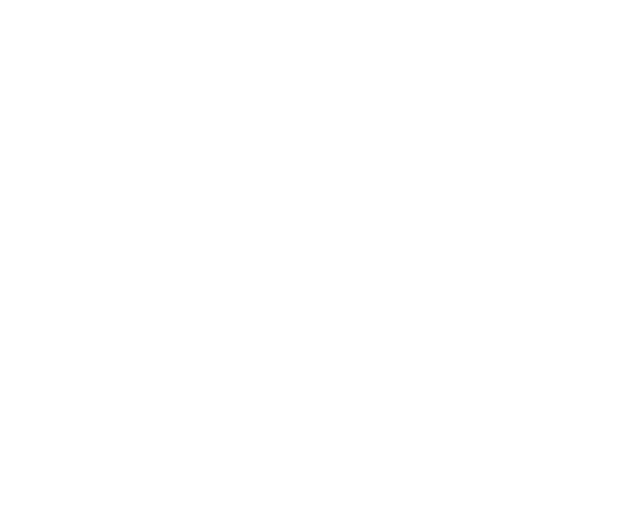
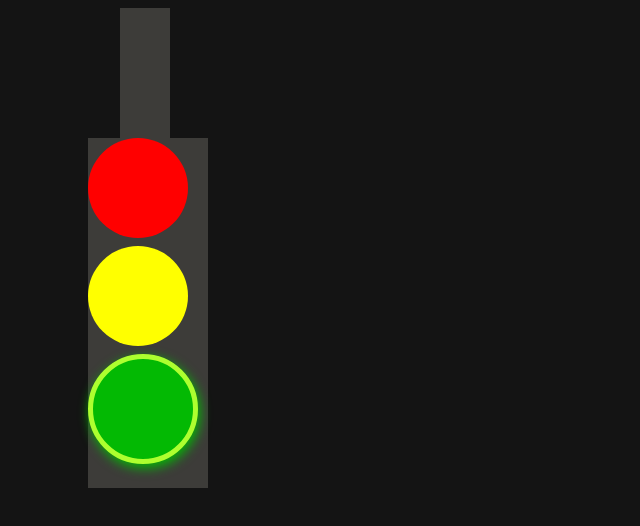
Before and after one commit to natesherfick/stoplight, a plain HTML site: page index.html in a window 1280 px wide. Shown: the whole page, without its empty margins (0-640 px from the left). Drawn offline with Linux system fonts and the light colour scheme.

Commit message:
fiished structure

```diff
--- a/index.html
+++ b/index.html
@@ -1,30 +1,28 @@
 <html lang="en">
+
 <head>
   <meta charset="UTF-8">
   <meta name="viewport" content="width=device-width, initial-scale=1.0">
+  <link rel="stylesheet" href="style.css">
   <title>Stoplight</title>
 </head>
+
 <body>
   <main>
-<div class="pole">
 
-</div>
-<div class="light-box">
+    <div class="pole"></div>
 
-<div class="red"></div>
+    <div class="light-box">
 
-<div class="yellow"></div>
+      <div class="red"></div>
 
-<div class="green"></div>
+      <div class="yellow"></div>
 
-</div>
+      <div class="green"></div>
 
-
-
-
-
+    </div>
 
   </main>
+</body>
 
-</body>
 </html>
--- a/style.css
+++ b/style.css
@@ -1,7 +1,49 @@
+body{
+  background-color: rgb(20, 20, 20);
+}
 
+main{
+  margin-left: 5rem;
+  width:200px;
+}
 
 .pole{
+  margin-left: 2rem;
+  width: 50px;
+  height: 130px;
   background-color:#3d3c39;
-  width: 50px;
+}
+
+.light-box{
+  align-items: center;
+  width: 120px;
+  height: 350px;
+  background-color: #3d3c39;
+}
+
+.red{
+  background-color: red;
+  width: 100px;
   height: 100px;
+  border-radius: 50%;
 }
+
+.yellow{
+  margin-top: .5rem;
+  background-color: yellow;
+  width: 100px;
+  height: 100px;
+  border-radius: 50%;
+}
+
+.green{
+  margin-top: .5rem;
+  background-color: #03b903;
+  width: 100px;
+  height: 100px;
+  border-radius: 50%;
+  border: solid;
+  border-color: greenyellow;
+  border-width: thick;
+  filter: drop-shadow(2px 4px 6px #03b903)
+}
```
